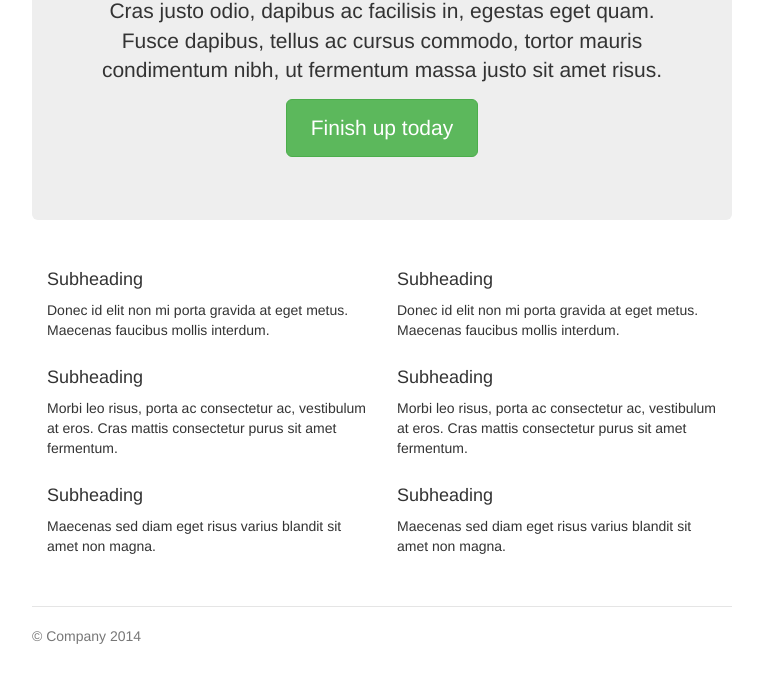
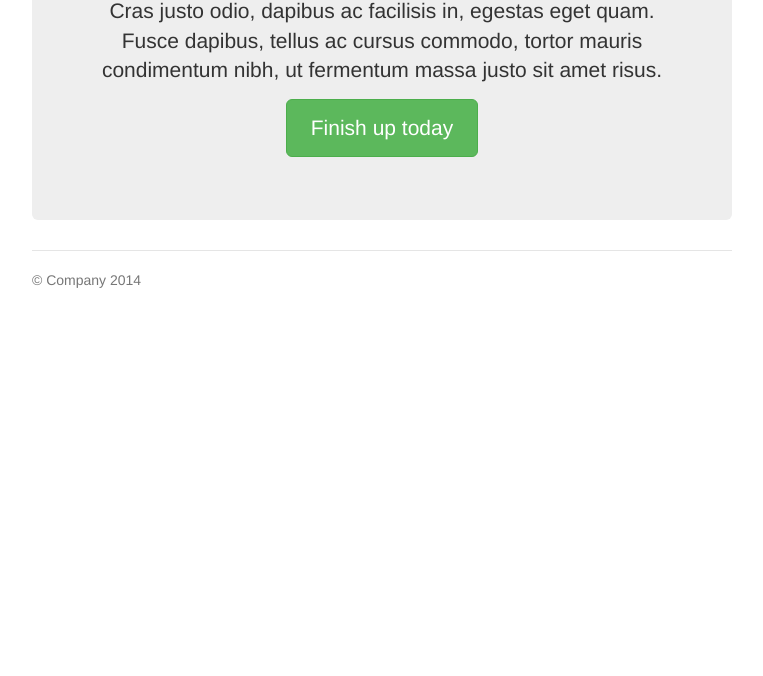
Before and after one commit to tomfuertes/gaab, a website: page demo/index.html in a window 1280 px wide. Shown: the part 261-937 px from the top of the page, without its empty margins (258-1021 px from the left). After the commit the page ends 800 px from the top, so only its background shows below. Drawn offline with nearby package versions, Linux system fonts and the light colour scheme.

Commit message:
cleanup demo page

```diff
--- a/demo/index.html
+++ b/demo/index.html
@@ -5,17 +5,11 @@
     <meta charset="utf-8">
     <meta http-equiv="X-UA-Compatible" content="IE=edge">
     <meta name="viewport" content="width=device-width, initial-scale=1">
-    <meta name="description" content="">
-    <meta name="author" content="">
-    <link rel="shortcut icon" href="../../assets/ico/favicon.ico">
 
     <title>Narrow Jumbotron Template for Bootstrap</title>
 
-    <!-- Bootstrap core CSS -->
-    <link href="//netdna.bootstrapcdn.com/bootstrap/3.1.1/css/bootstrap.min.css" rel="stylesheet">
-
-    <!-- Custom styles for this template -->
-    <style>body{padding-top:20px;padding-bottom:20px}.footer,.header,.marketing{padding-right:15px;padding-left:15px}.header{border-bottom:1px solid #e5e5e5}.header h3{padding-bottom:19px;margin-top:0;margin-bottom:0;line-height:40px}.footer{padding-top:19px;color:#777;border-top:1px solid #e5e5e5}@media (min-width:768px){.container{max-width:730px}}.container-narrow>hr{margin:30px 0}.jumbotron{text-align:center;border-bottom:1px solid #e5e5e5}.jumbotron .btn{padding:14px 24px;font-size:21px}.marketing{margin:40px 0}.marketing p+h4{margin-top:28px}@media screen and (min-width:768px){.footer,.header,.marketing{padding-right:0;padding-left:0}.header{margin-bottom:30px}.jumbotron{border-bottom:0}}</style>
+    <!-- Bootstrap core CSS + Custom styles for this template -->
+    <link href="//netdna.bootstrapcdn.com/bootstrap/3.1.1/css/bootstrap.min.css" rel="stylesheet"><style>body{padding-top:20px;padding-bottom:20px}.footer,.header,.marketing{padding-right:15px;padding-left:15px}.header{border-bottom:1px solid #e5e5e5}.header h3{padding-bottom:19px;margin-top:0;margin-bottom:0;line-height:40px}.footer{padding-top:19px;color:#777;border-top:1px solid #e5e5e5}@media (min-width:768px){.container{max-width:730px}}.container-narrow>hr{margin:30px 0}.jumbotron{text-align:center;border-bottom:1px solid #e5e5e5}.jumbotron .btn{padding:14px 24px;font-size:21px}.marketing{margin:40px 0}.marketing p+h4{margin-top:28px}@media screen and (min-width:768px){.footer,.header,.marketing{padding-right:0;padding-left:0}.header{margin-bottom:30px}.jumbotron{border-bottom:0}}</style>
 
     <!-- Just for debugging purposes. Don't actually copy this line! -->
     <!--[if lt IE 9]><script src="../../assets/js/ie8-responsive-file-warning.js"></script><![endif]-->
@@ -38,7 +32,7 @@
     m=s.getElementsByTagName(o)[0];a.async=1;a.src=g;m.parentNode.insertBefore(a,m)
     })(window,document,'script','//www.google-analytics.com/analytics.js','ga');
 
-    ga('create', 'UA-XXXX-Y', 'auto');
+    ga('create', 'UA-20500285-14', 'auto');
 
     gaab(
       'jumbotron', // experiment name
@@ -86,30 +80,6 @@
         <p><a class="btn btn-lg btn-success" href="#" role="button" onclick="javascript:ga('send', 'event', 'clicked', 'button');">Finish up today</a></p>
       </div>
 
-      <div class="row marketing">
-        <div class="col-lg-6">
-          <h4>Subheading</h4>
-          <p>Donec id elit non mi porta gravida at eget metus. Maecenas faucibus mollis interdum.</p>
-
-          <h4>Subheading</h4>
-          <p>Morbi leo risus, porta ac consectetur ac, vestibulum at eros. Cras mattis consectetur purus sit amet fermentum.</p>
-
-          <h4>Subheading</h4>
-          <p>Maecenas sed diam eget risus varius blandit sit amet non magna.</p>
-        </div>
-
-        <div class="col-lg-6">
-          <h4>Subheading</h4>
-          <p>Donec id elit non mi porta gravida at eget metus. Maecenas faucibus mollis interdum.</p>
-
-          <h4>Subheading</h4>
-          <p>Morbi leo risus, porta ac consectetur ac, vestibulum at eros. Cras mattis consectetur purus sit amet fermentum.</p>
-
-          <h4>Subheading</h4>
-          <p>Maecenas sed diam eget risus varius blandit sit amet non magna.</p>
-        </div>
-      </div>
-
       <div class="footer">
         <p>&copy; Company 2014</p>
       </div>
```
